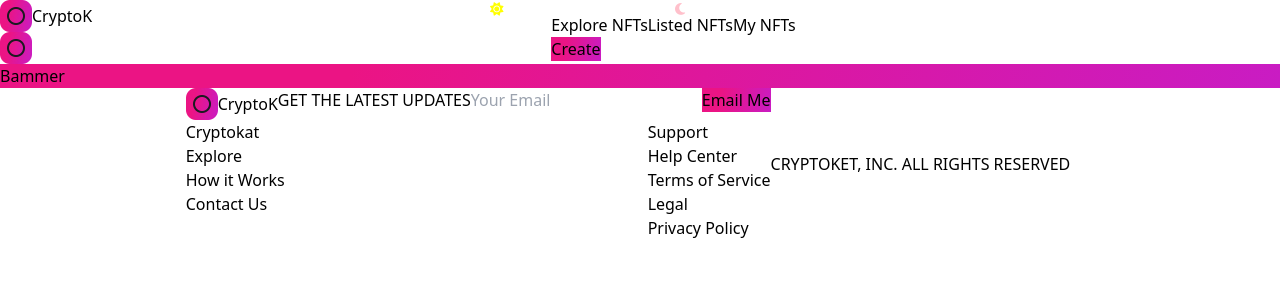
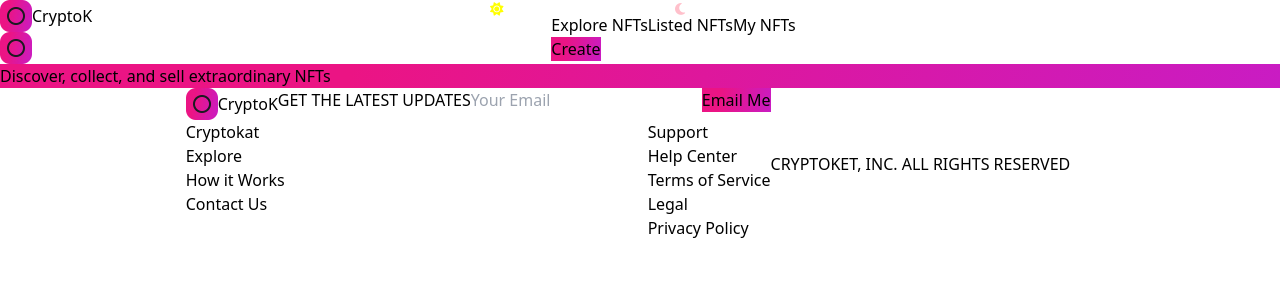
Before and after one commit to Adithya-jh/NFT-MRPL, a Next.js app: page / in a window 1280 px wide. Shown: the top 300 px of the page. Built offline with nearby package versions, Linux system fonts and the light colour scheme.

Commit message:
completed banner bruh

```diff
--- a/Components/Banner.js
+++ b/Components/Banner.js
@@ -1,13 +1,19 @@
 import React from 'react';
 
-const Banner = ({ parentStyles }) => {
+export default function Banner({ parentStyles, banner, childStyles }) {
   return (
     <div
-      className={`relative w-full flex items-center z-0 overflow-hidden nft-gradient ${parentStyles}`}
+      className="relative w-full flex  items-center z-0 overflow-hidden nft-gradient
+      justify-start mb-6 h-72 sm:h-60 p-12 xs:p-4 xs:h-44 rounded-3xl"
     >
-      Bammer
+      <p
+        className={`font-bold ${childStyles} md:text-4xl sm:text-2xl xs:text-xl text-left text-5xl font-poppins leading-70`}
+      >
+        {banner}
+      </p>
+
+      <div className="absolute w-48 h-48 sm:w-32 sm:h-32 rounded-full white-bg -top-9 -left-16 -z-5" />
+      <div className="absolute w-72 h-72 sm:w-56 sm:h-56  rounded-full white-bg -bottom-24 -right-14 -z-5" />
     </div>
   );
-};
-
-export default Banner;
+}
--- a/src/pages/_app.js
+++ b/src/pages/_app.js
@@ -10,7 +10,9 @@
     <ThemeProvider attribute="class">
       <div className="dark:bg-nft-dark bg-white min-h-screen">
         <Navbar />
-        <Component {...pageProps} />
+        <div className="pt-65">
+          <Component {...pageProps} />
+        </div>
         <Footer />
       </div>
 
--- a/src/pages/index.js
+++ b/src/pages/index.js
@@ -5,8 +5,11 @@
 export default function Home() {
   return (
     <div className="flex justify-center sm:px-4 p-12 ">
-      <div className="w-full minmd:w-4/5">
-        <Banner parentStyles="justify-start mb-6 h-72 sm:h-60 p-12 xs:p-4 xs:h-44 rounded-3xl" />
+      <div className="w-full minmd:w-4/5 ">
+        <Banner
+          banner="Discover, collect, and sell extraordinary NFTs"
+          childStyles="md:text-4xl sm:text-2xl xs:text-xl text-left"
+        />
       </div>
     </div>
   );
```
